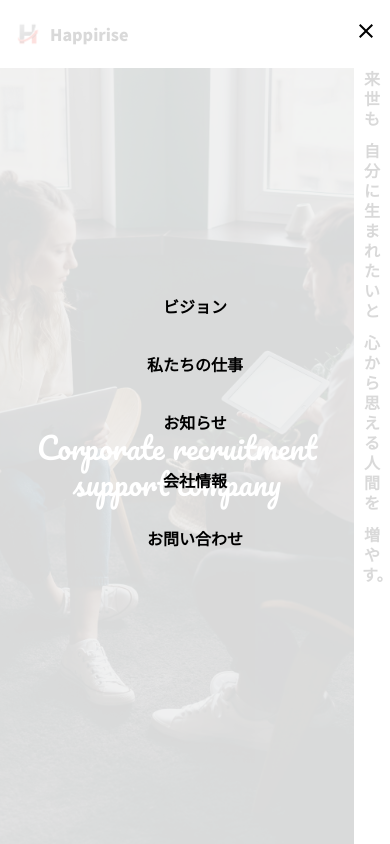
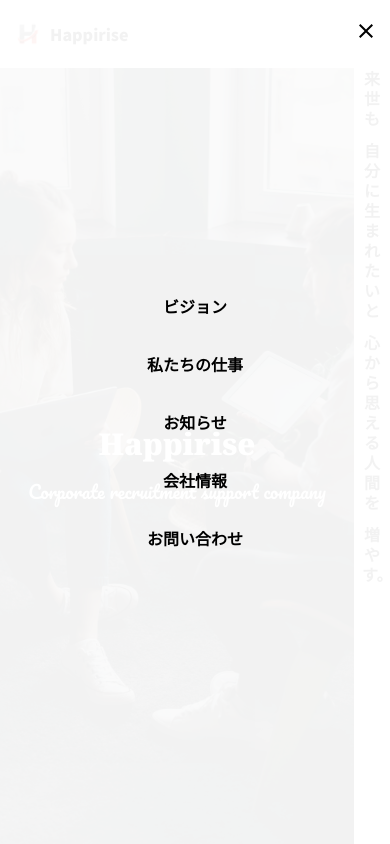
Before and after one commit to happirise/happirise, a Next.js app: page / in a window 390 px wide. Both pictures are taken after a click on the button 362 px from the left and 34 px from the top of the page. Shown: the top 844 px of the page. Built offline with nearby package versions, Linux system fonts and the light colour scheme.

Commit message:
fix: Modify home_main and mobile navigation (#10)

```diff
--- a/src/app/home/components/Top.tsx
+++ b/src/app/home/components/Top.tsx
@@ -1,4 +1,9 @@
-import { Pacifico } from 'next/font/google';
+import { Noto_Serif, Pacifico } from 'next/font/google';
+
+const notoSerif = Noto_Serif({
+  subsets: ['latin'],
+  weight: ['900'],
+});
 
 const pacifico = Pacifico({
   subsets: ['latin'],
@@ -11,12 +16,17 @@ export default function Top() {
       className={`h-[calc(100vh-3rem)] lg:mx-12 mr-9 overflow-hidden bg-home_main bg-cover bg-center bg-no-repeat`}
     >
       <div
-        className={`font-black lg:text-7xl text-3xl text-white ${pacifico.className} bg-black bg-opacity-30 w-full h-full flex items-center`}
+        className={`text-white bg-black bg-opacity-30 w-full h-full flex items-center`}
       >
         <span className="m-auto text-center">
-          Corporate recruitment
-          <br className="lg:hidden" />
-          support company
+          <p className={`lg:text-7xl text-3xl ${notoSerif.className}`}>
+            Happirise
+          </p>
+          <p
+            className={`lg:text-4xl text-lg lg:mt-10 mt-4 ${pacifico.className}`}
+          >
+            Corporate recruitment support company
+          </p>
         </span>
       </div>
     </div>
--- a/src/layout/header/SPNavigation.tsx
+++ b/src/layout/header/SPNavigation.tsx
@@ -22,7 +22,7 @@ export default function SPNavigation() {
       <div
         className={`${
           isOpen ? 'block' : 'hidden'
-        } fixed top-0 left-0 w-screen h-screen z-50 bg-white/85`}
+        } fixed top-0 left-0 w-screen h-screen z-50 bg-white/95`}
       >
         <button className="absolute top-0 right-0 m-4 mr-3">
           <CloseIcon
```
